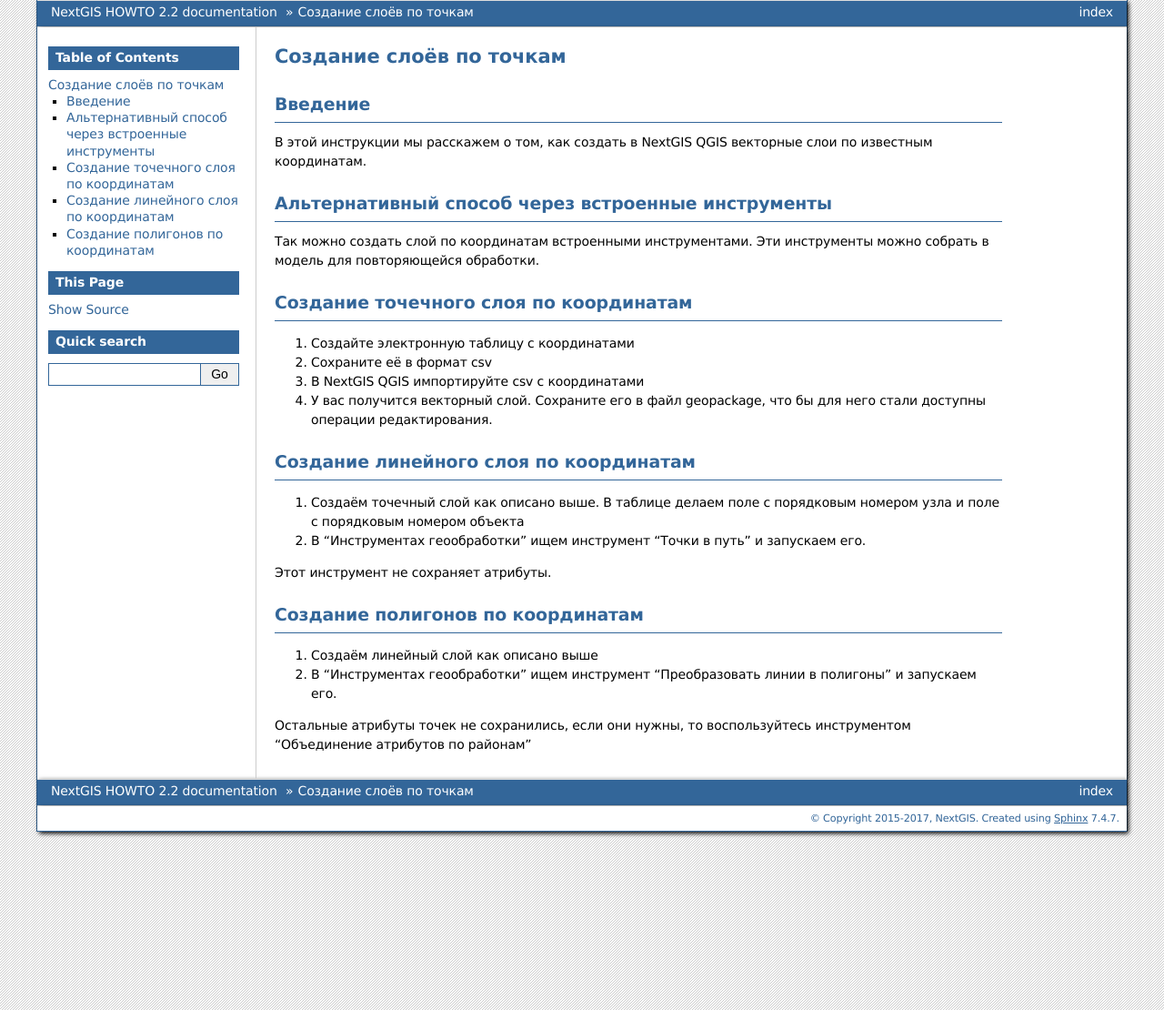
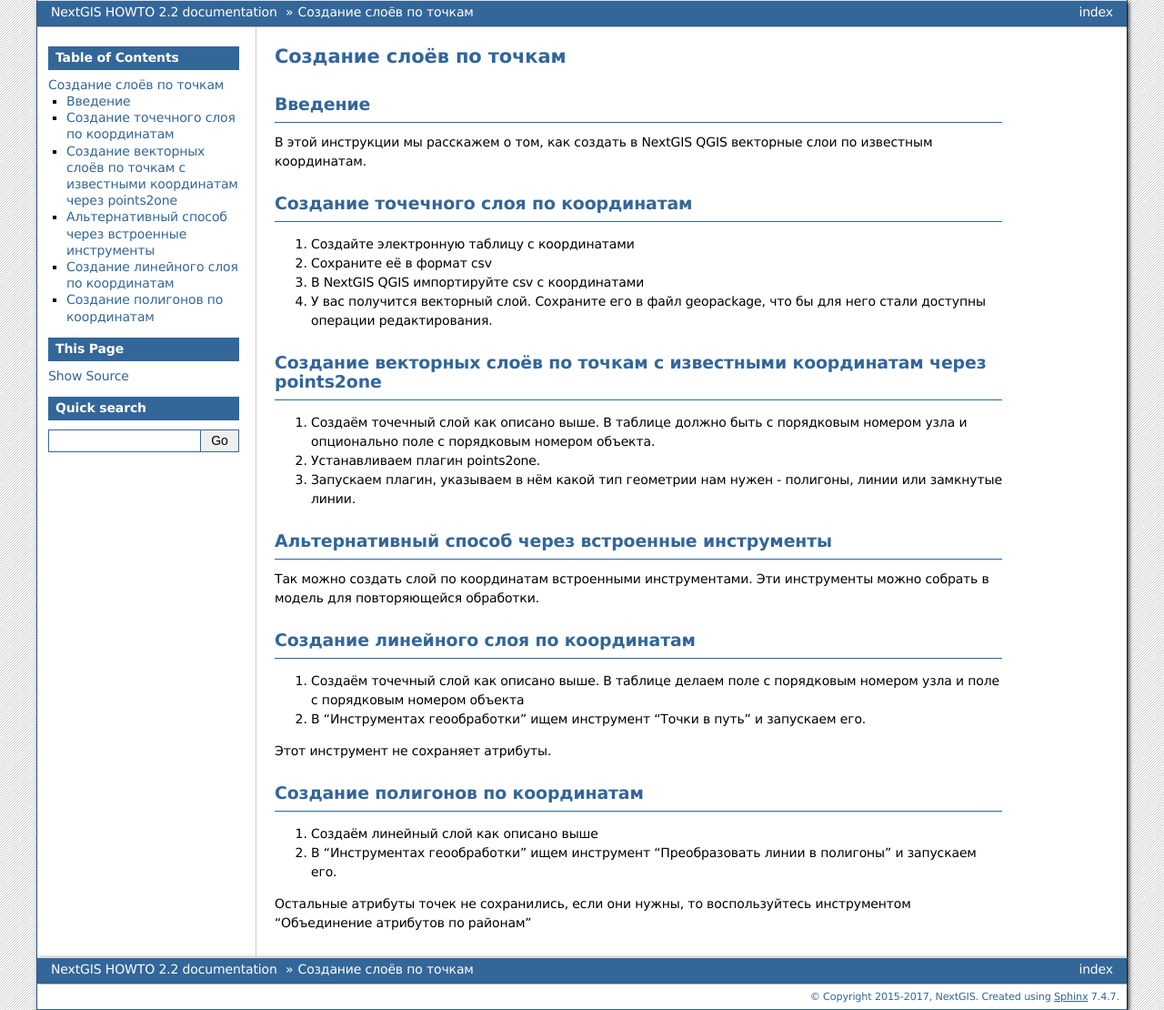
Before and after one commit to nextgis/docs_howto, a Sphinx documentation site: the page built from source/create_by_points.rst, in a window 1280 px wide. Shown: the whole page at 91% size. Built offline with Sphinx 7.4.7, drawn with Linux system fonts in a browser that asks for light colours; formulas are drawn with MathJax 3; pages that are not in the unit, such as notebooks, are missing from menus.

Commit message:
Update create_by_points.rst

```diff
--- a/source/create_by_points.rst
+++ b/source/create_by_points.rst
@@ -22,6 +19,19 @@
 2. Сохраните её в формат csv
 3. В NextGIS QGIS импортируйте csv с координатами
 4. У вас получится векторный слой. Сохраните его в файл geopackage, что бы для него стали доступны операции редактирования.
+
+Создание векторных слоёв по точкам с известными координатам через points2one
+-------------------------------------------------------------------------------
+
+1. Создаём точечный слой как описано выше. В таблице должно быть с порядковым номером узла и опционально поле с порядковым номером объекта.
+2. Устанавливаем плагин points2one.
+3. Запускаем плагин, указываем в нём какой тип геометрии нам нужен - полигоны, линии или замкнутые линии.
+
+
+Альтернативный способ через встроенные инструменты
+-------------------------------------------------------
+
+Так можно создать слой по координатам встроенными инструментами. Эти инструменты можно собрать в модель для повторяющейся обработки.
 
 Создание линейного слоя по координатам
 ----------------------------------------------
```
Also changed, not shown: other parts of source/create_by_points.rst (+0 -3 lines).
